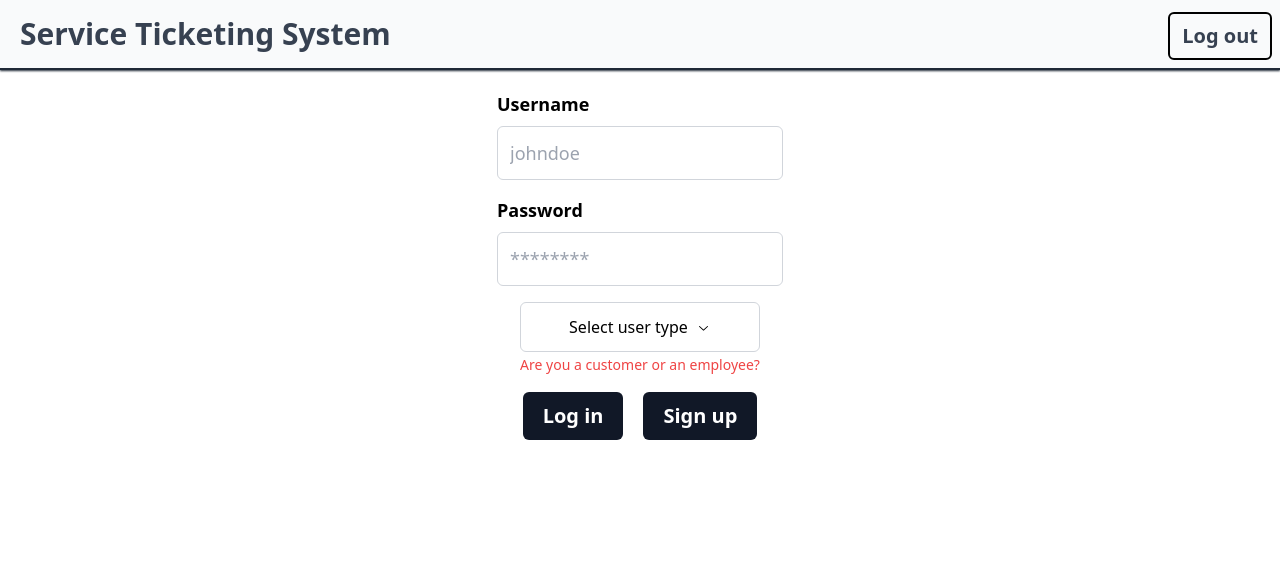
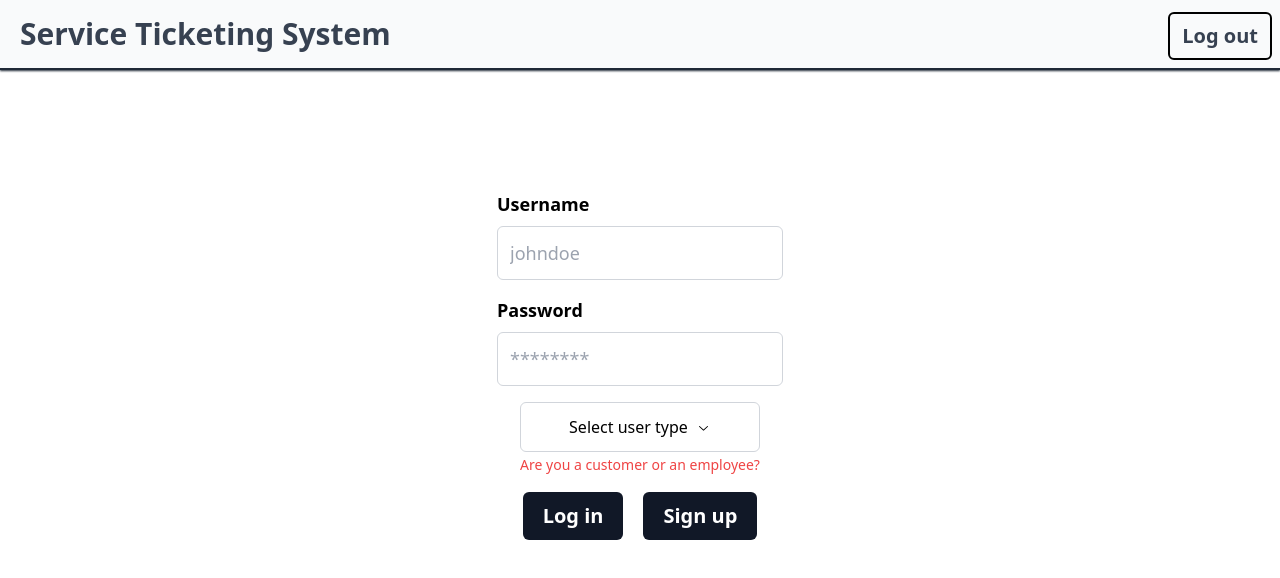
Before and after one commit to AyanavaKarmakar/service-ticketing-system, a React (Vite) app in the folder frontend/: page / in a window 1280 px wide. Shown: the top 578 px of the page. Built offline with nearby package versions, Linux system fonts and the light colour scheme; what tailwindcss-radix would draw is missing.

Commit message:
feat: fix auth form height

```diff
--- a/frontend/src/components/auth/authForm.tsx
+++ b/frontend/src/components/auth/authForm.tsx
@@ -138,7 +138,7 @@
         e.preventDefault();
         auth.mutate();
       }}
-      className="flex flex-col space-y-4 items-center justify-center m-5"
+      className="flex min-h-[calc(100vh-250px)] flex-col space-y-4 items-center justify-center m-5"
     >
       <FormPrimitive.Field
         className="flex flex-col space-y-2 items-start"
```
